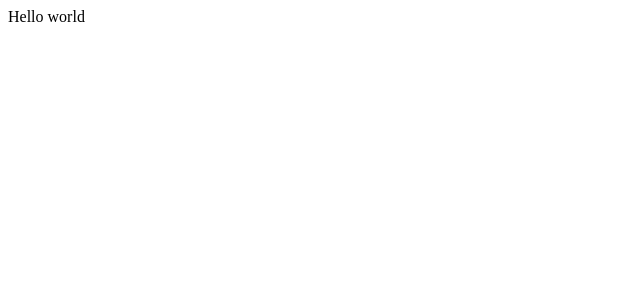
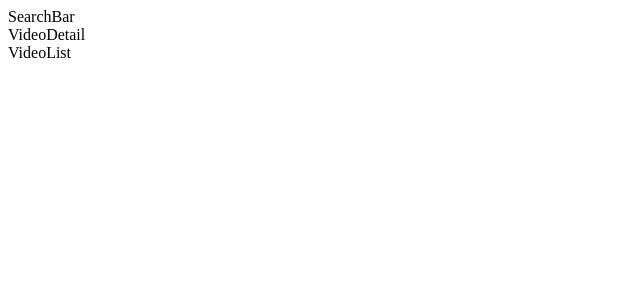
Before and after one commit to AmyHong0502/React-Youtube, a React (Create React App) app: page / in a window 1280 px wide. Shown: the top 300 px of the page, without its empty margins (0-640 px from the left). Built offline with nearby package versions, Linux system fonts and the light colour scheme.

Commit message:
feat: add basic component files

```diff
--- /dev/null
+++ b/src/components/App.js
@@ -0,0 +1,18 @@
+import React from 'react';
+import SearchBar from './SearchBar';
+import VideoList from './VideoList';
+import VideoDetail from './VideoDetail';
+
+class App extends React.Component {
+  render() {
+    return (
+      <div>
+        <SearchBar />
+        <VideoDetail />
+        <VideoList />
+      </div>
+    );
+  }
+}
+
+export default App;
--- /dev/null
+++ b/src/components/SearchBar.js
@@ -0,0 +1,7 @@
+import React from 'react';
+
+const SearchBar = () => {
+  return <div>SearchBar</div>;
+};
+
+export default SearchBar;
--- /dev/null
+++ b/src/components/VideoDetail.js
@@ -0,0 +1,7 @@
+import React from 'react';
+
+const VideoDetail = () => {
+  return <div>VideoDetail</div>;
+};
+
+export default VideoDetail;
--- /dev/null
+++ b/src/components/VideoList.js
@@ -0,0 +1,7 @@
+import React from 'react';
+
+const VideoList = () => {
+  return <div>VideoList</div>;
+};
+
+export default VideoList;
--- a/src/index.js
+++ b/src/index.js
@@ -1,10 +1,5 @@
 import React from 'react';
 import ReactDOM from 'react-dom';
-
-class App extends React.Component {
-  render() {
-    return <div>Hello world</div>;
-  }
-}
+import App from './components/App';
 
 ReactDOM.render(<App />, document.getElementById('root'));
```
